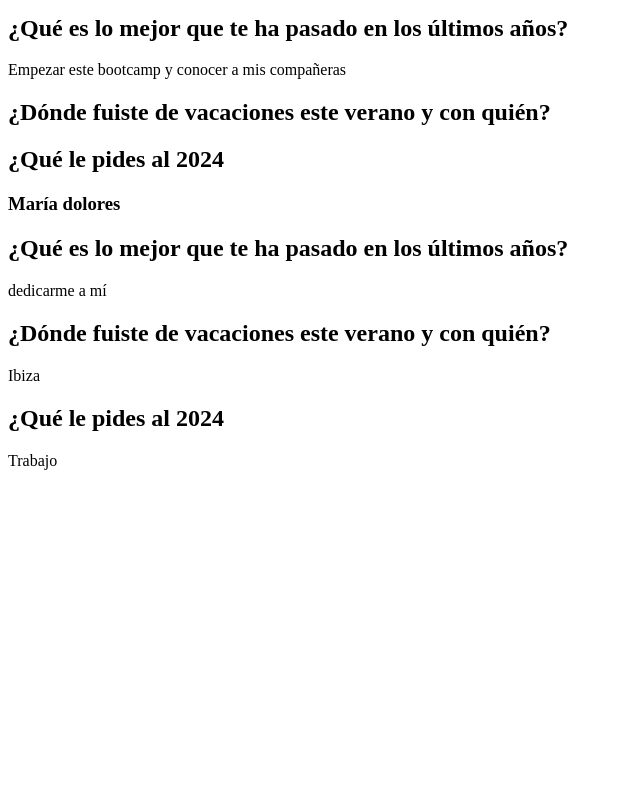
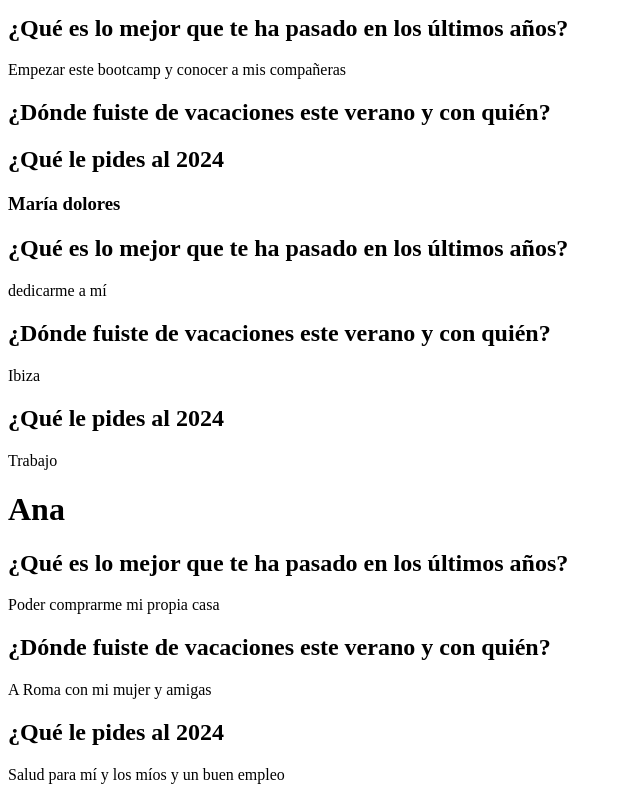
Before and after one commit to blancaden/grupo3, a plain HTML site: page index.html in a window 1280 px wide. Shown: the part 668-1468 px from the top of the page, without its empty margins (0-640 px from the left). Before the commit the page ends 1154 px from the top, so only its background shows below. Drawn offline with Linux system fonts and the light colour scheme.

Commit message:
agregué mi parte del trabaj por fin a las 1 y pico de la madrugada jajja

```diff
--- a/index.html
+++ b/index.html
@@ -47,7 +47,18 @@
         <p>Ibiza</p>
 
     <h2>¿Qué le pides al 2024</h2>
-         <p>Trabajo</p>
+        <p>Trabajo</p>
+
+    <h1>Ana</h1>
+
+    <h2>¿Qué es lo mejor que te ha pasado en los últimos años?</h2>
+        <p>Poder comprarme mi propia casa</p>
+
+    <h2>¿Dónde fuiste de vacaciones este verano y con quién?</h2>
+        <p>A Roma con mi mujer y amigas</p>
+
+    <h2>¿Qué le pides al 2024</h2>
+        <p>Salud para mí y los míos y un buen empleo</p>
 
 </body>
 </html>
```
